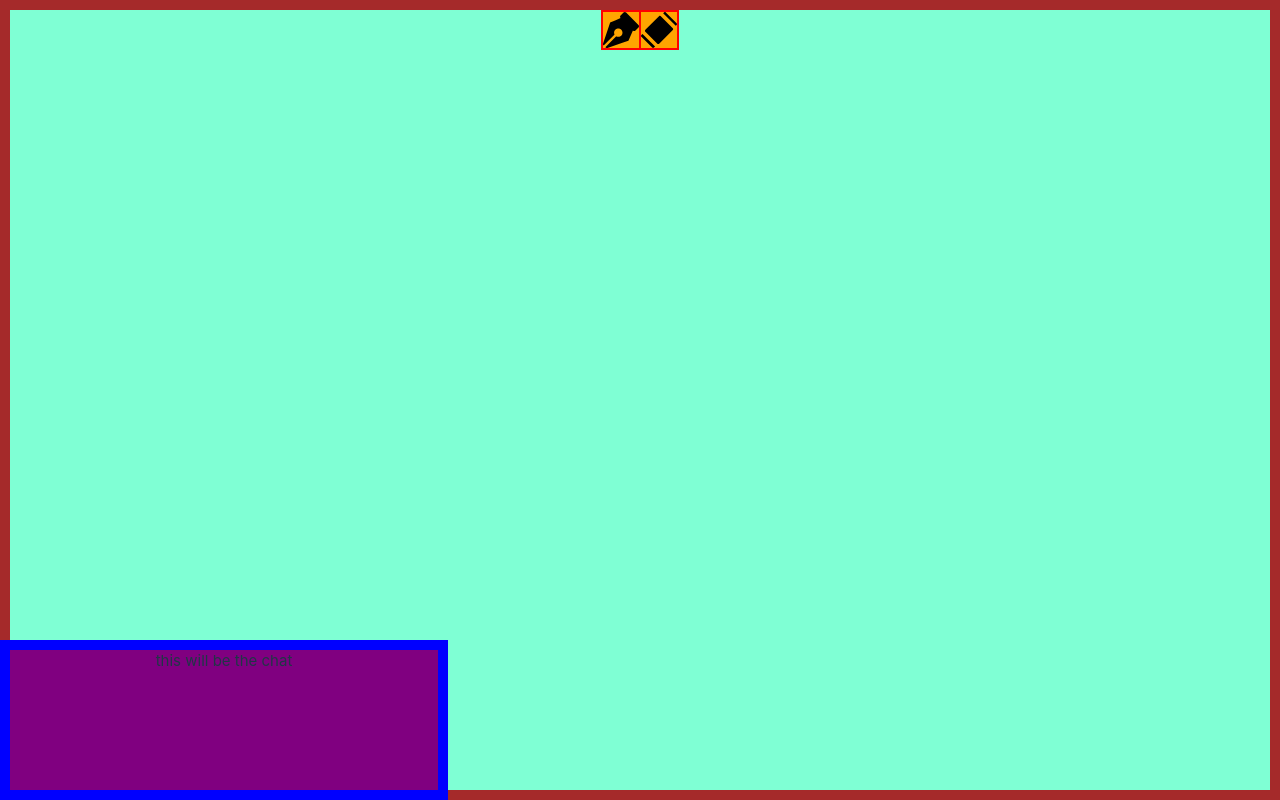
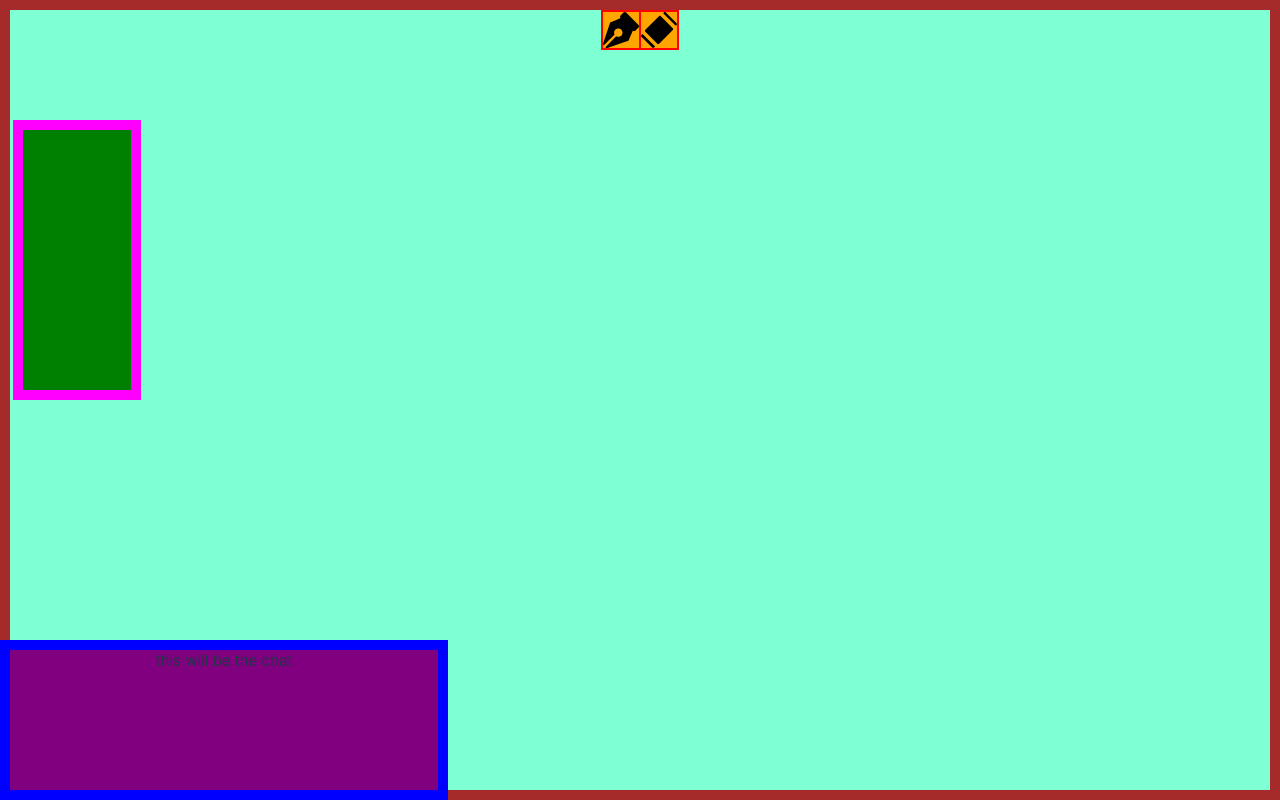
Before and after one commit to Thai-Son01/collabdraw, a React (Vite) app: page / in a window 1280 px wide. Built offline with nearby package versions, Linux system fonts and the light colour scheme.

Commit message:
added placeholder for settings, clicking on tools identifies the right one

```diff
--- a/src/components/tool/Tool.tsx
+++ b/src/components/tool/Tool.tsx
@@ -1,12 +1,13 @@
 import styles from "./Tool.module.css"
 
-export default function Tool(props : any) {
-    //i want a state for the size and colour?
-
-
+export default function Tool({sourceName, name, onSelect} :
+                            {sourceName : string, name : string, onSelect : (id : string) => void}) {
 
     return (<img className = {`${styles.toolIcon}`}
-        src = {props.sourceName}
+        src = {sourceName}
         alt="does not work"
+        onClick={() => {
+            console.log(`clicked on ${name}`)
+            onSelect(name);}}
         ></img>)
 }
--- a/src/components/toolbar/ToolBar.tsx
+++ b/src/components/toolbar/ToolBar.tsx
@@ -1,16 +1,32 @@
 import Tool from '../tool/Tool'
+import ToolSettings from '../toolsettings/ToolSettings';
 import styles from './ToolBar.module.css'
+import { useState } from 'react';
 
 
 export default function ToolBar() {
+    const [isSelected, setIsSelected] = useState("");
     const pen = "./pen.svg";
     const eraser = "./eraser.svg";
+
+    function toolOnClick(id : string) {
+        setIsSelected(id);
+    }
     //need a state here so that we can show options for pen
     return (
     <div
     className={`${styles.toolBar}`}>
-        <Tool sourceName = {pen}></Tool>
-        <Tool sourceName = {eraser}></Tool>
+        <Tool
+        sourceName = {pen}
+        name = "pen"
+        onSelect = {toolOnClick}
+        ></Tool>
+        <Tool
+        sourceName = {eraser}
+        name = "eraser"
+        onSelect = {toolOnClick}
+        ></Tool>
+        <ToolSettings></ToolSettings>
     </div>
     )
 }
--- /dev/null
+++ b/src/components/toolsettings/ToolSettings.module.css
@@ -0,0 +1,13 @@
+.boxSetting {
+    margin: 0;
+    padding: 0;
+    border: 10px solid fuchsia;
+    background-color: green;
+    height: 35vh;
+    width: 10vw;
+    font-size: 15px;
+    position:fixed;
+    z-index: 10;
+    top: 15%;
+    left: 1%;
+}
--- /dev/null
+++ b/src/components/toolsettings/ToolSettings.tsx
@@ -0,0 +1,7 @@
+import styles from './ToolSettings.module.css'
+
+export default function ToolSettings() {
+    return (<div
+    className={`${styles.boxSetting}`}
+    ></div>)
+}
```
